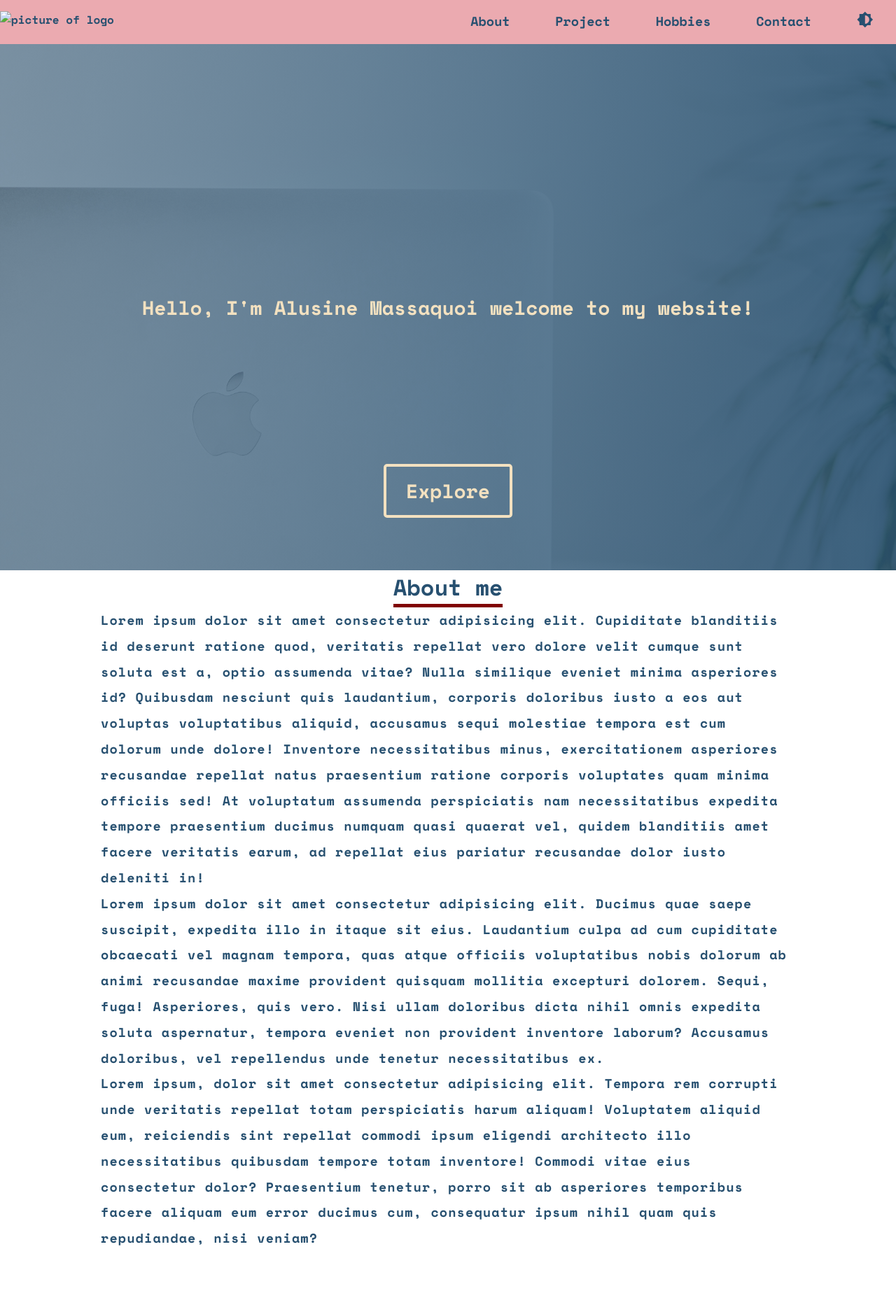
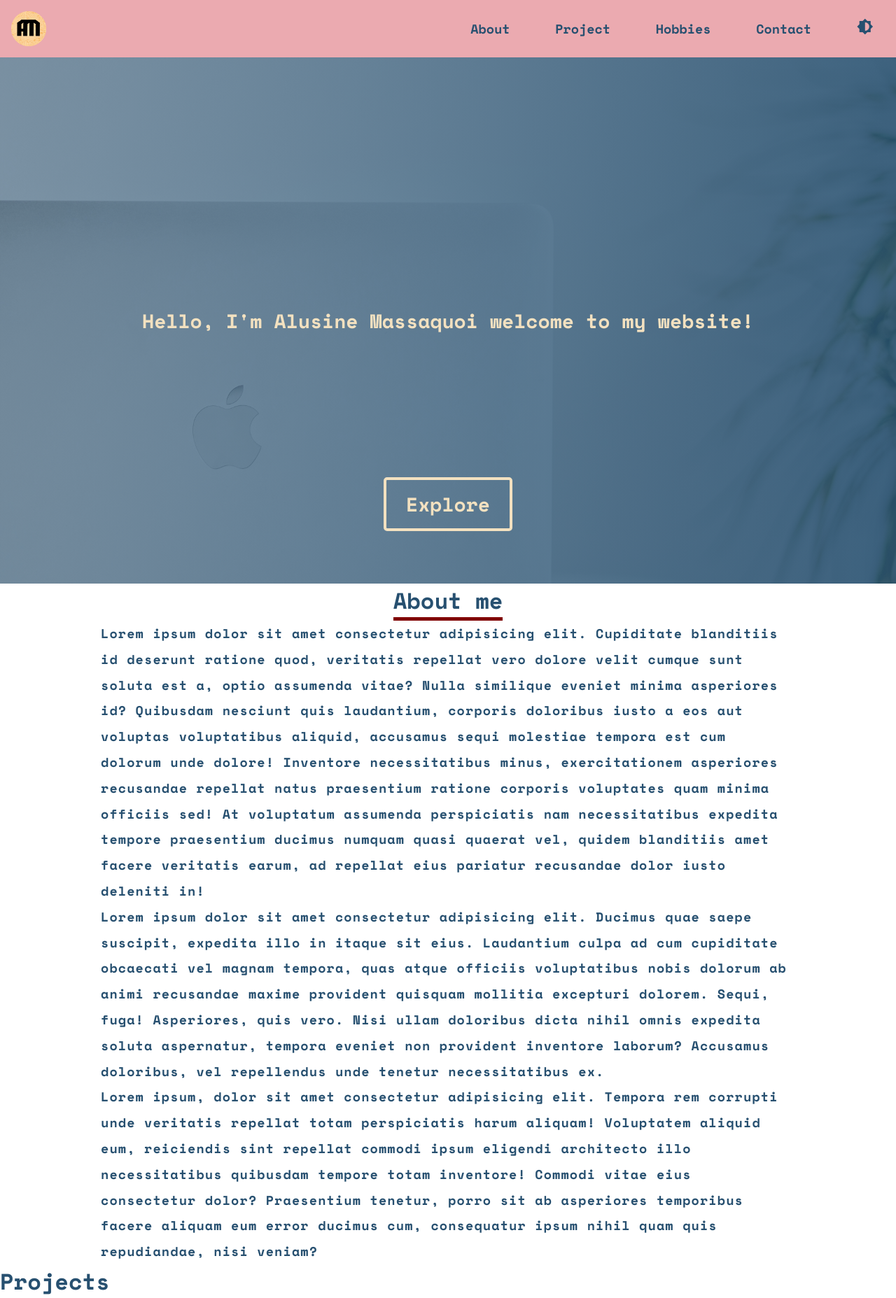
Before and after one commit to hussain04168/alusmass.com, a plain HTML site: page index.html in a window 1280 px wide. Shown: the whole page at 70% size. Before the commit the page ends 1788 px from the top, so only its background shows below. Drawn offline with nearby package versions, Linux system fonts and the light colour scheme.

Commit message:
Styled about section and added logo to header

```diff
--- a/index.html
+++ b/index.html
@@ -29,10 +29,10 @@
       Navigation
     ----------------->
     <nav class="navigation">
-      <img src="" alt="picture of logo" class="logo" />
+      <img src="logo2.png" alt="picture of logo" class="logo" />
       <ul class="nav-list">
         <li><a href="#about">About</a></li>
-        <li><a href="#">Project</a></li>
+        <li><a href="#project">Project</a></li>
         <li><a href="#">Hobbies</a></li>
         <li><a href="#">Contact</a></li>
         <li>
@@ -93,5 +93,23 @@
         ipsum nihil quam quis repudiandae, nisi veniam?
       </p>
     </div>
+    <!----------
+      Projects
+    ------------>
+    <div class="project-container" id="project">
+      <h1 class="project-title">Projects</h1>
+      <div class="project">
+        <h2 class="project-name"></h2>
+      </div>
+      <div class="project">
+        <h2 class="project-name"></h2>
+      </div>
+      <div class="project">
+        <h2 class="project-name"></h2>
+      </div>
+      <div class="project">
+        <h2 class="project-name"></h2>
+      </div>
+    </div>
   </body>
 </html>
--- a/style.css
+++ b/style.css
@@ -49,6 +49,7 @@ body {
 .nav-list {
   display: flex;
   justify-content: space-around;
+  align-items: center;
   list-style: none;
   width: 50%;
 }
@@ -58,16 +59,19 @@ body {
   font-size: var(--mainFontSize);
 }
 
-.nav-list li:hover {
+.nav-list a:hover {
   border-bottom: 3px solid var(--secondaryColor);
 }
 
-.nav-list li:nth-child(5):hover {
-  border: none;
+li .dark-mode:hover {
+  border-bottom: none;
+  color: var(--secondaryColor);
 }
 
-.nav-list li a .material-icons:hover {
-  color: var(--secondaryColor);
+.logo {
+  width: 50px;
+  height: 50px;
+  margin-left: 1rem;
 }
 
 /***********
```
Also changed, not shown: logo2.png (added).
